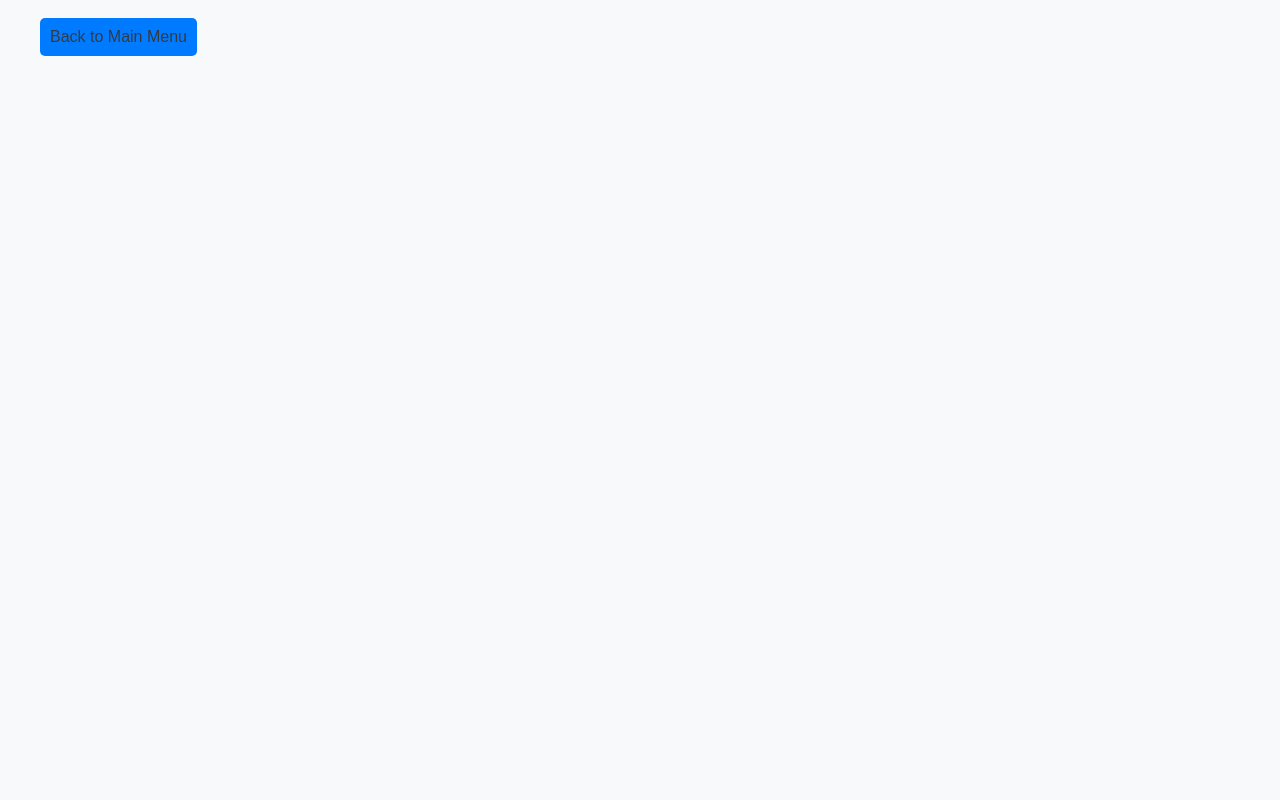
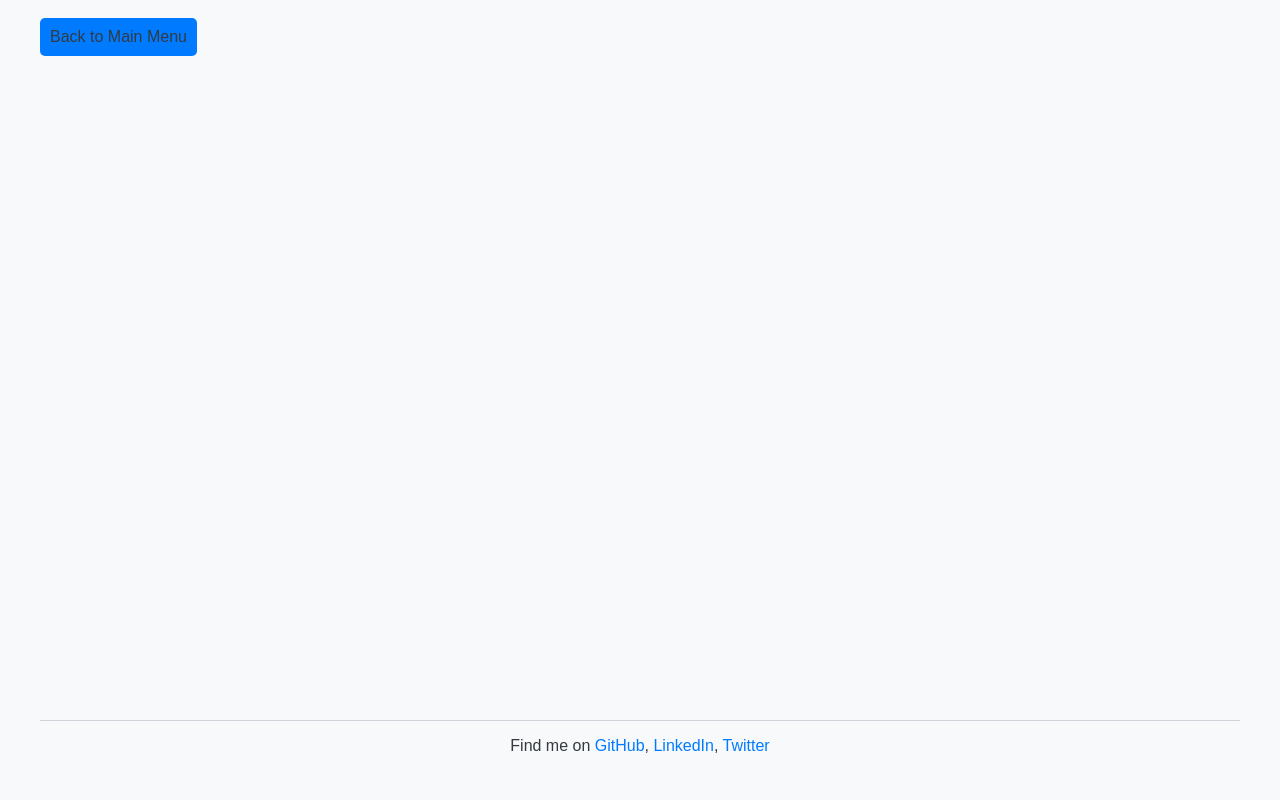
Before and after one commit to franklintra/franklintra.github.io, a plain HTML site: page project.html in a window 1280 px wide. Shown: the top 800 px of the page. Drawn offline with Linux system fonts and the light colour scheme.

Commit message:
fixed dynamic height

```diff
--- a/project.html
+++ b/project.html
@@ -1,5 +1,5 @@
 <!DOCTYPE html>
-<html lang="en">
+<html lang="en" style="height: 95vh;">
 <head>
     <meta charset="UTF-8">
     <meta name="viewport" content="width=device-width, initial-scale=1.0">
@@ -40,8 +40,8 @@
         /* Footer */
         .footer {
             text-align: center;
-            padding: 20px 0;
             margin-top: 20px;
+            margin-bottom: 0px;
             border-top: 1px solid #ced4da;
         }
         a {
@@ -53,8 +53,9 @@
         }
         iframe {
             width: 100%;
-            height: 800px;
+            height: calc(100vh - 180px);
             border: none;
+            overflow: auto;
         }
     </style>
 </head>
@@ -73,8 +74,7 @@
         <a href="index.html" class="back-btn">Back to Main Menu</a>
 
         <!-- Include the project page in an iframe -->
-        <iframe id="projectFrame"></iframe>
-
+        <iframe id="projectFrame">Browser unsuported</iframe>
         <!-- Footer -->
         <div class="footer">
             <p>Find me on <a href="https://github.com/franklintra">GitHub</a>, <a href="https://www.linkedin.com/in/franklin-tranié-793397252/">LinkedIn</a>, <a href="https://twitter.com/FDevlopper">Twitter</a></p>
@@ -85,21 +85,6 @@
             const urlParams = new URLSearchParams(window.location.search);
             const project = urlParams.get('project');
             if (project) {
-                const iframe = document.getElementById('projectFrame');
-                const parentDocument = window.document;
-
-                // Function to sync the scroll position
-                function syncScroll() {
-                    // Set the scroll position of the parent document to match the iframe
-                    parentDocument.documentElement.scrollTop = iframe.scrollTop;
-                }
-
-                // Listen for the scroll event on the iframe
-                iframe.addEventListener('scroll', syncScroll);
-
-                // Listen for the touchmove event on the iframe
-                iframe.addEventListener('touchmove', syncScroll);
-
                 iframe.src = "p/" + project + ".html";
                 console.log("Loading project: " + "/p/" + project + ".html");
             }
```
